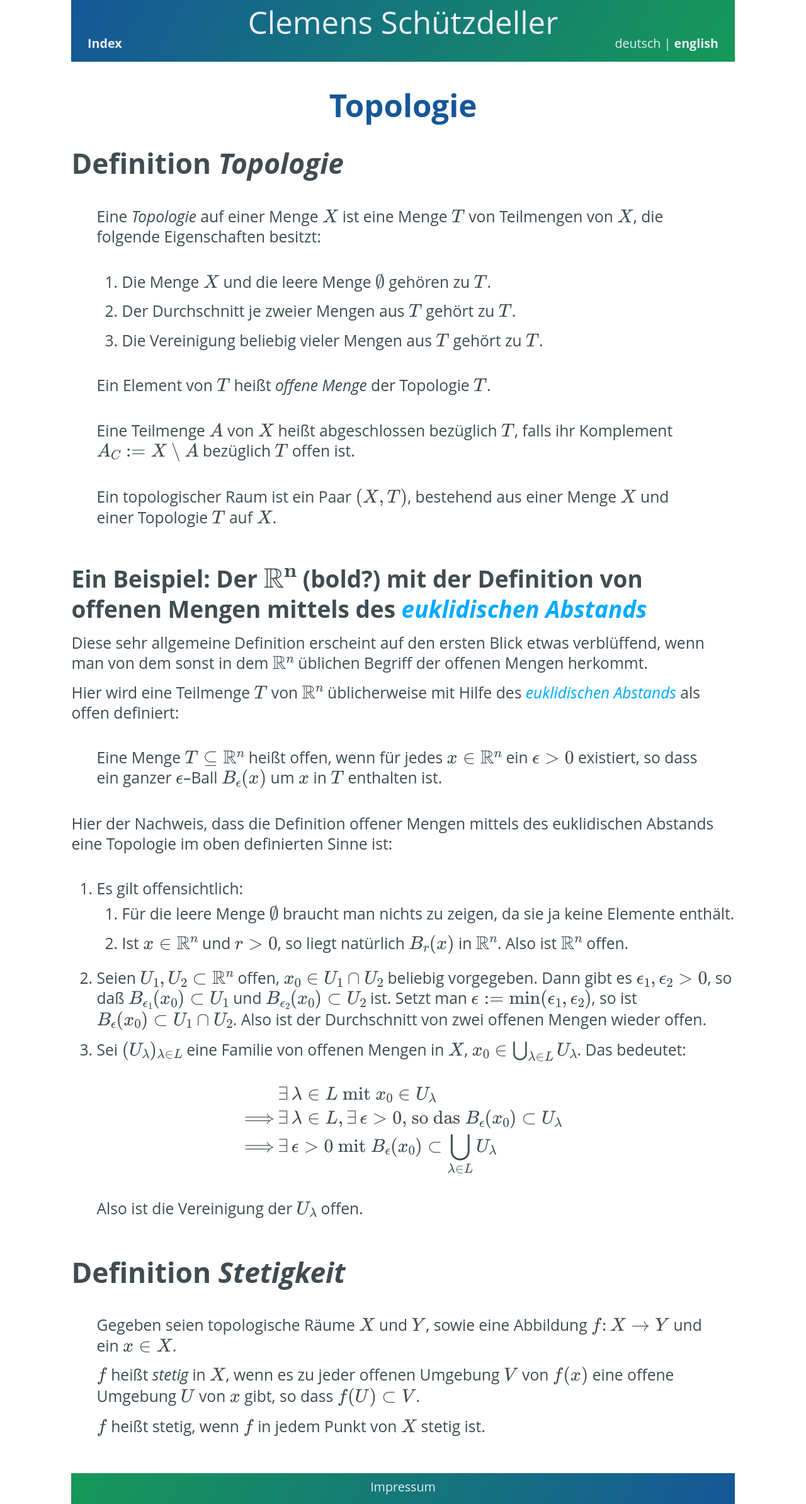
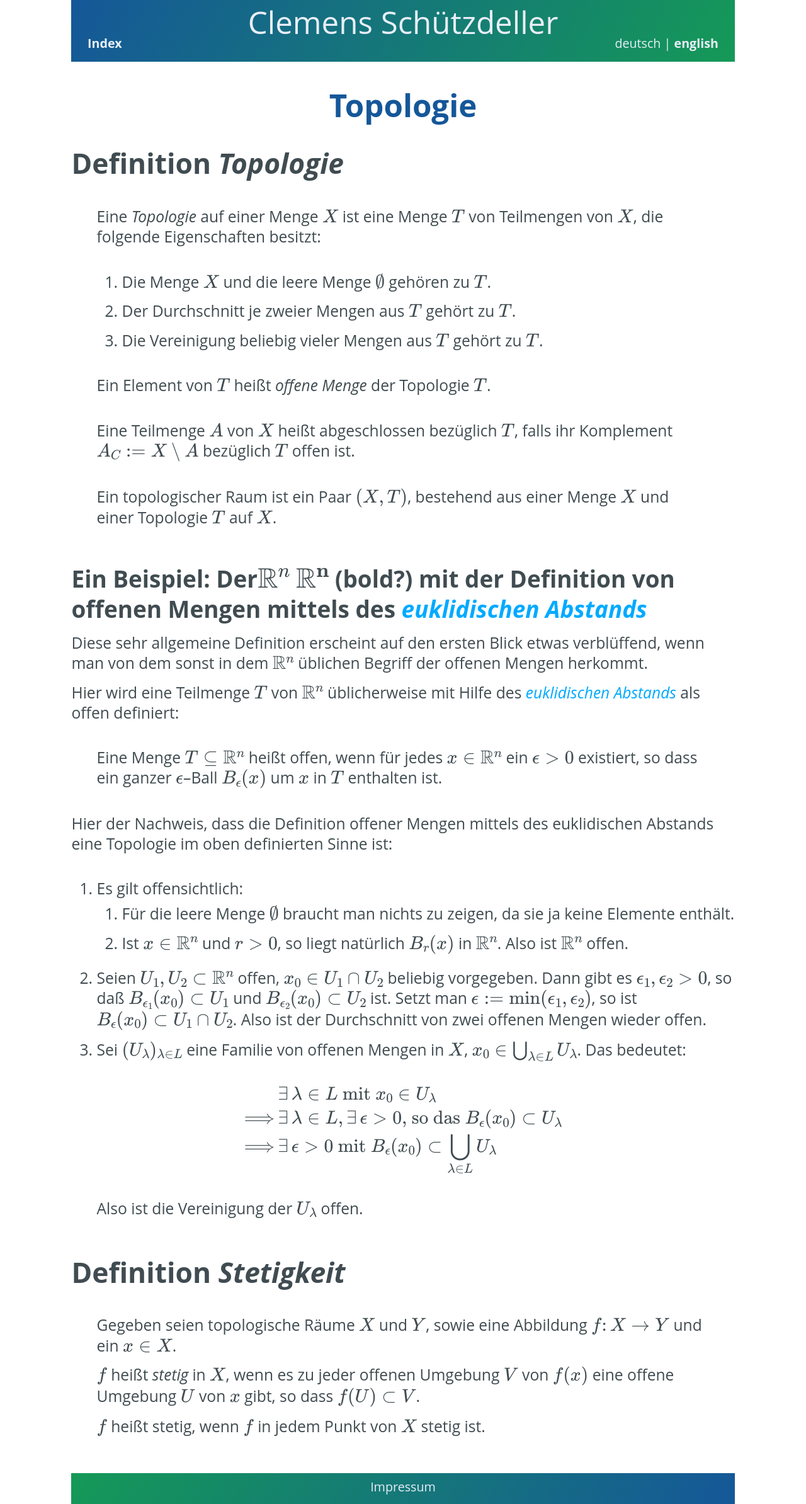
Before and after one commit to cs-LA/home, a Jekyll site: the page built from Topologie/index.md, in a window 1280 px wide. Shown: the whole page at 63% size. Built offline with Jekyll 4.4.1, drawn with Linux system fonts in a browser that asks for light colours; our own code applies the rules of GitHub Pages for plain Markdown files.

Commit message:
Update index.md

```diff
--- a/Topologie/index.md
+++ b/Topologie/index.md
@@ -13,7 +13,7 @@
 
 > Ein topologischer Raum ist ein Paar $(X,T)$, bestehend aus einer Menge $X$ und einer Topologie $T$ auf $X$.
 
-### Ein Beispiel: Der $\mathbf{\mathbb{R}^n}$ (bold?) mit der Definition von offenen Mengen mittels des *[euklidischen Abstands](https://de.m.wikipedia.org/wiki/Euklidischer_Abstand)*
+### Ein Beispiel: Der$\mathbb{R}^n$  $\mathbf{\mathbb{R}^n}$ (bold?) mit der Definition von offenen Mengen mittels des *[euklidischen Abstands](https://de.m.wikipedia.org/wiki/Euklidischer_Abstand)*
 
 Diese sehr allgemeine Definition erscheint auf den ersten Blick etwas verblüffend, wenn man von dem sonst in dem $\mathbb{R}^n$ üblichen Begriff der offenen Mengen herkommt.
 
```
